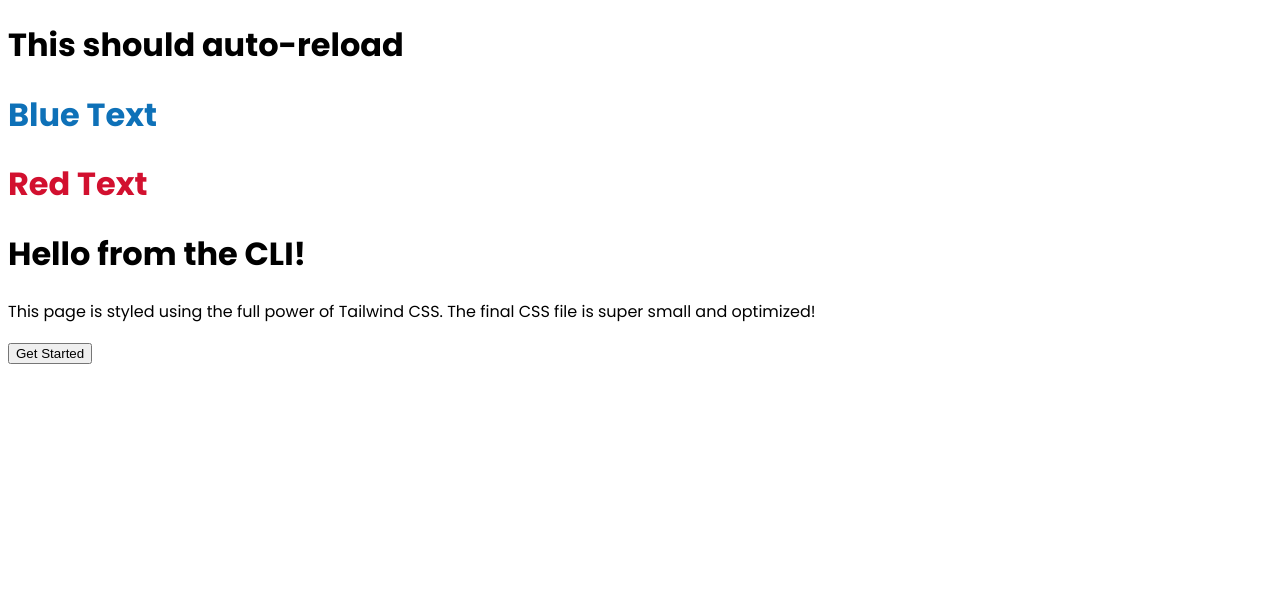
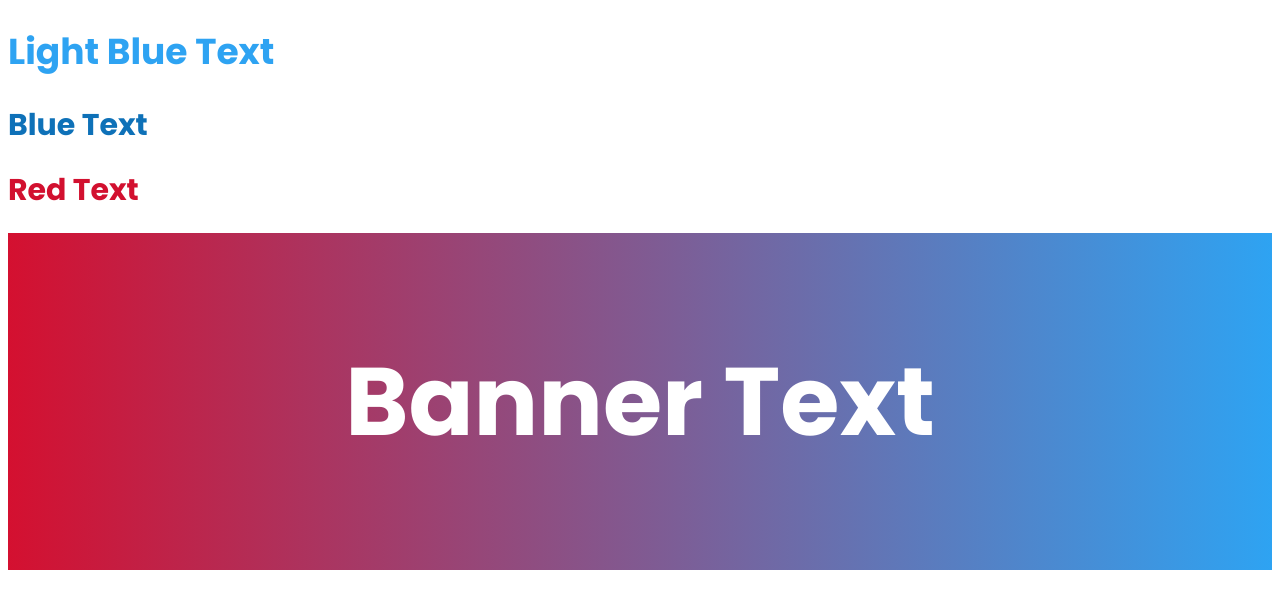
Before and after one commit to pieterkdevilliers/for-nigel, a plain HTML site: page index.html in a window 1280 px wide. Drawn offline with Linux system fonts and the light colour scheme.

Commit message:
Match ec colours

```diff
--- a/assets/css/main.css
+++ b/assets/css/main.css
@@ -23,7 +23,9 @@
 }
 
 body {
-	font-family: 'Poppins', sans-serif; /* Fallback to sans-serif if Poppins fails to load */
+	font-family: 'Poppins', sans-serif;
+	font-size: 18px;
+	color: #333;
 }
 .text-red {
 	color: #d2102f;
@@ -31,3 +33,28 @@ body {
 .text-blue {
 	color: #0e71b8;
 }
+.text-light-blue {
+	color: #2ea3f2;
+}
+.bg-gradient {
+	background: linear-gradient(90deg, #d41030, #2ea3f2);
+}
+.font-bold {
+	font-weight: 700;
+}
+.text-3xl {
+	font-size: 1.875rem; /* 30px */
+}
+.banner {
+	min-height: 20rem;
+	display: flex;
+	align-items: center;
+	justify-content: center;
+}
+.banner__content {
+	text-align: center;
+	color: white;
+	font-size: 6rem;
+	font-weight: 900;
+	word-break: break-all;
+}
--- a/index.html
+++ b/index.html
@@ -8,23 +8,12 @@
 		<title>Tailwind CLI Project</title>
 	</head>
 	<body>
-		<h1 class="text-3xl font-bold">This should auto-reload</h1>
+		<h1 class="text-light-blue font-bold">Light Blue Text</h1>
 		<h1 class="text-blue text-3xl font-bold">Blue Text</h1>
 		<h1 class="text-red text-3xl font-bold">Red Text</h1>
-		<div class="bg-slate-800 min-h-screen flex items-center justify-center">
-			<div class="p-8 bg-white rounded-lg shadow-2xl max-w-md w-full">
-				<h1 class="text-4xl font-black text-gray-800 mb-4">
-					Hello from the CLI!
-				</h1>
-				<p class="text-gray-600 mb-6">
-					This page is styled using the full power of Tailwind CSS.
-					The final CSS file is super small and optimized!
-				</p>
-				<button
-					class="w-full bg-indigo-600 text-white font-bold py-2 px-4 rounded-lg hover:bg-indigo-700 focus:outline-none focus:ring-2 focus:ring-indigo-400 focus:ring-opacity-75"
-				>
-					Get Started
-				</button>
+		<div class="banner bg-gradient">
+			<div class="banner__content">
+				<p>Banner Text</p>
 			</div>
 		</div>
 	</body>
```
